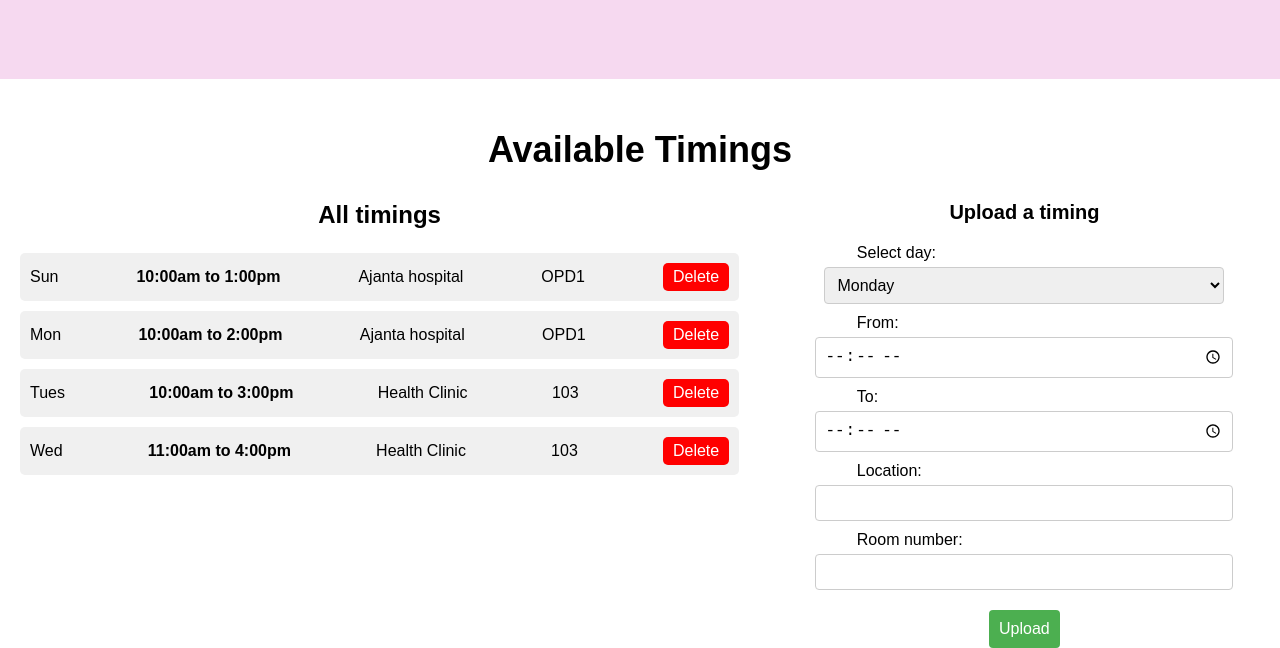
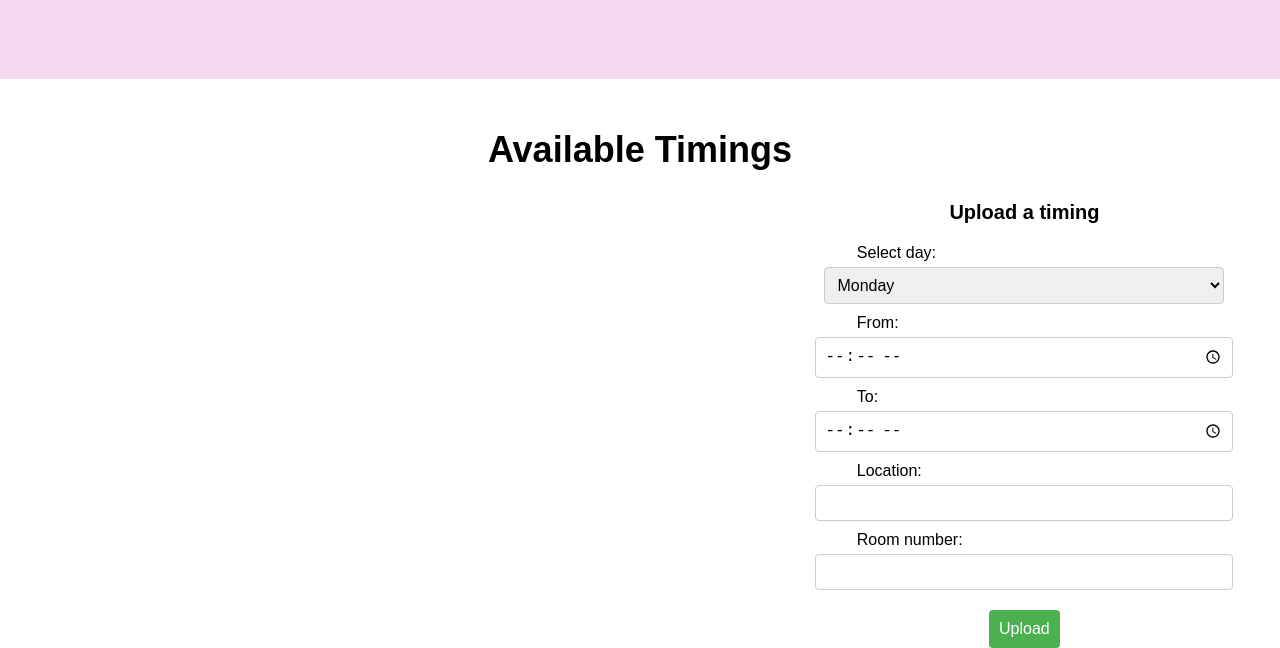
Before and after one commit to Nirbhay-nrb/HealthSync, a plain HTML site: page frontend/doctor_homepage.html in a window 1280 px wide. Shown: the part 663-1311 px from the top of the page. Drawn offline with Linux system fonts and the light colour scheme; no server answers.

Commit message:
geting a list of timings for a doctor is yet to be completed

```diff
--- a/frontend/doctor_homepage.html
+++ b/frontend/doctor_homepage.html
@@ -83,9 +83,10 @@
             <h1>Available Timings</h1>
             <!-- timing list -->
             <div class="column3">
-                <div class="timing-list">
-                    <h3>All timings</h3>
+                <div id="timing-list" class="timing-list">
+                    <!-- <h3>All timings</h3>
                     <ul>
+
                         <li>
                             <span class="timing-day">Sun</span>
                             <span class="timing-name">10:00am to 1:00pm</span>
@@ -93,28 +94,8 @@
                             <span class="timing-roomno">OPD1</span>
                             <button class="delete-button">Delete</button>
                         </li>
-                        <li>
-                            <span class="timing-day">Mon</span>
-                            <span class="timing-name">10:00am to 2:00pm</span>
-                            <span class="timing-location">Ajanta hospital</span>
-                            <span class="timing-roomno">OPD1</span>
-                            <button class="delete-button">Delete</button>
-                        </li>
-                        <li>
-                            <span class="timing-day">Tues</span>
-                            <span class="timing-name">10:00am to 3:00pm</span>
-                            <span class="timing-location">Health Clinic</span>
-                            <span class="timing-roomno">103</span>
-                            <button class="delete-button">Delete</button>
-                        </li>
-                        <li>
-                            <span class="timing-day">Wed</span>
-                            <span class="timing-name">11:00am to 4:00pm</span>
-                            <span class="timing-location">Health Clinic</span>
-                            <span class="timing-roomno">103</span>
-                            <button class="delete-button">Delete</button>
-                        </li>
-                    </ul>
+
+                    </ul> -->
                 </div>
             </div>
 
```
Also changed, not shown: frontend/js/patient.js (+36 -2 lines).
